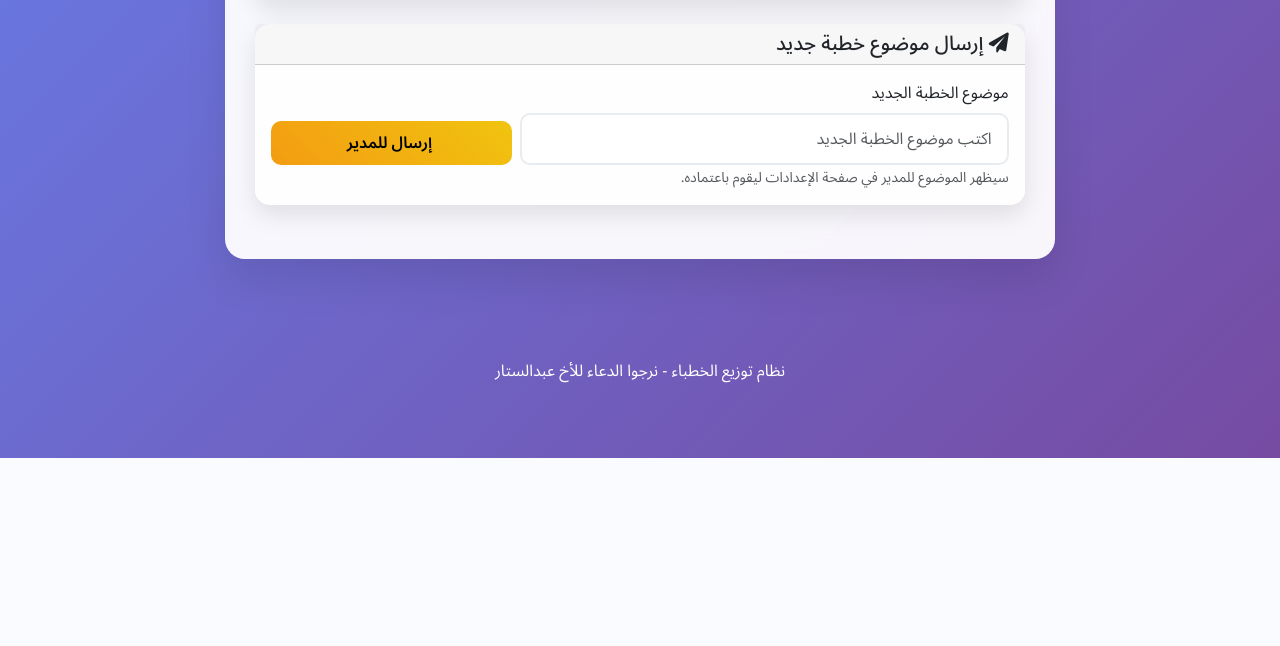
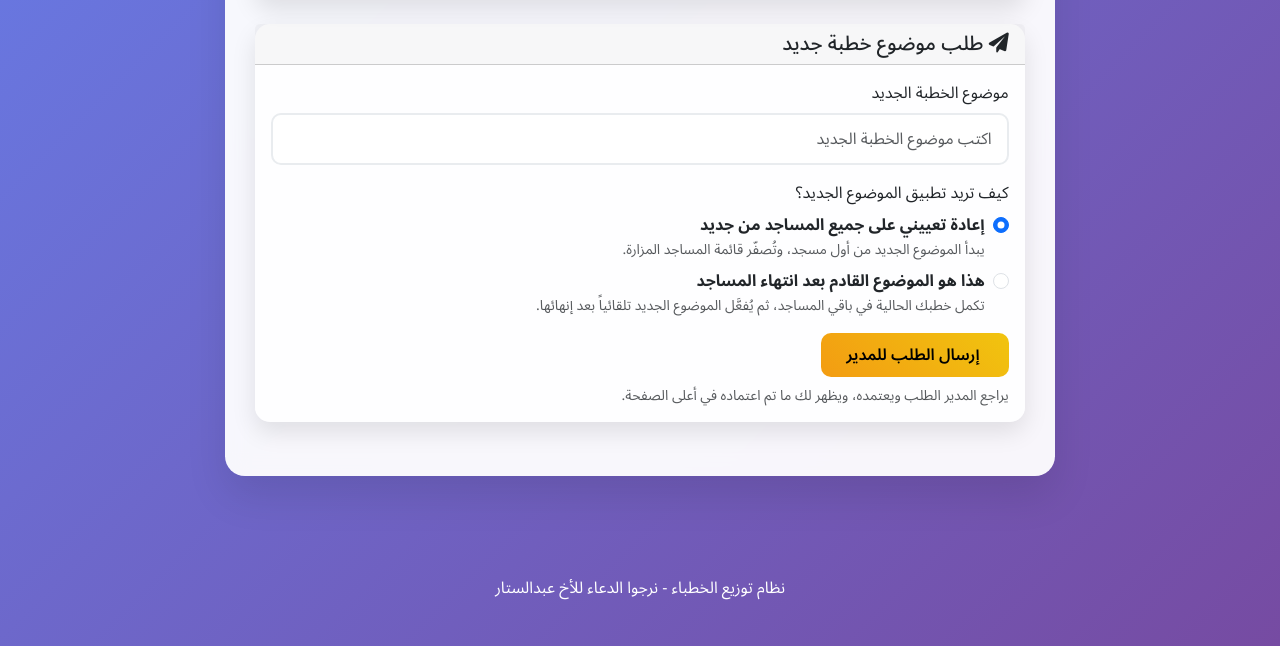
Before and after one commit to abdomakrt/mosqi, a Flask app: template templates/my.html in a window 1280 px wide. Shown: the part 342-988 px from the top of the page. Before the commit the page ends 800 px from the top, so only its background shows below. Run offline with Flask 3, Linux system fonts and the light colour scheme; the template is opened without the code that fills it: values that come from a table or form of the project are taken from there, others are empty; data comes from the database, SQL or seed files in the repository.

Commit message:
feat: طلب الموضوع الجديد كسؤال (إعادة تعيين / موضوع قادم) + إزالة زر (أدّيت الخطبة) من جهة الخطيب
صفحة الخطيب /my:
- إزالة زر 'أدّيت الخطبة' (التوزيع للمستقبل) وبقاء زر 'اعتذرت'
- جدول الأسابيع الأربعة القادمة فقط (لا يظهر الماضي)
- نموذج 'طلب موضوع خطبة جديد' مع سؤال:
  1) إعادة تعييني على جميع المساجد من جديد
  2) هذا هو الموضوع القادم بعد انتهاء المساجد

المنطق:
- أعمدة جديدة: khateb.pending_topic_mode + pending_topic_approved (ترحيل تلقائي)
- وضع reset: يُفعَّل الموضوع فوراً وتُصفَّر المساجد المزارة
- وضع after_current: يُجدول ويبقى الموضوع الحالي حتى إنهاء المساجد،
  ثم يُفعَّل الموضوع الجديد تلقائياً وتُصفَّر المساجد
- مسارات جديدة: /assignment/<id>/complete (المدير يسجل الأداء + تحديث الزيارات)،
  /khateb/<id>/activate_topic، /khateb/<id>/reject_topic

الإعدادات:
- جدول المواضيع يعرض الحالة والوضعية وأزرار: اعتماد / تفعيل الآن / إلغاء
- صفحة الخطباء: زر 'تسجيل أداء الخطبة' للمدير

```diff
--- a/app.py
+++ b/app.py
@@ -118,6 +118,42 @@ def whatsapp_link(phone, name, message=None):
 
 ADMIN_PASSWORD_KEY = 'admin_password_hash'
 
+# أوضاع طلب الموضوع الجديد من الخطيب
+TOPIC_MODE_RESET = 'reset'              # إعادة التعيين على جميع المساجد من جديد
+TOPIC_MODE_AFTER_CURRENT = 'after_current'  # الموضوع القادم بعد إنهاء المساجد الحالية
+
+
+def activate_new_topic(khateb, topic):
+    """تفعيل موضوع جديد للخطيب: تعيين الموضوع + تصفير المساجد المزارة"""
+    khateb.current_topic = topic
+    khateb.pending_topic = None
+    khateb.pending_topic_mode = None
+    khateb.pending_topic_approved = 0
+    khateb.mosques_visited = json.dumps([])
+    khateb.last_topic_change = datetime.utcnow()
+    db.session.add(khateb)
+    return khateb
+
+
+def maybe_activate_queued_topic(khateb):
+    """إذا كان هناك موضوع معتمد مجدول (بعد_current) وتم إنهاء جميع المساجد => يُفعَّل تلقائياً"""
+    if not khateb.pending_topic:
+        return False
+    if khateb.pending_topic_mode != TOPIC_MODE_AFTER_CURRENT:
+        return False
+    if not khateb.pending_topic_approved:
+        return False
+
+    total_mosques = Mosque.query.count()
+    if not total_mosques:
+        return False
+    if len(khateb.get_visited_mosques_list()) < total_mosques:
+        return False
+
+    activate_new_topic(khateb, khateb.pending_topic)
+    db.session.commit()
+    return True
+
 
 def verify_admin_password(password):
     """التحقق من كلمة مرور المدير.
@@ -291,6 +327,8 @@ class Khateb(db.Model):
     access_code_hash = db.Column(db.String(255))  # رمز الدخول المشفّر (6 أرقام)
     is_active = db.Column(db.Integer, default=1)  # 1 = مفعّل، 0 = موقوف
     pending_topic = db.Column(db.String(300), nullable=True)  # موضوع مقترح بانتظار اعتماد المدير
+    pending_topic_mode = db.Column(db.String(20), nullable=True)  # reset = من جديد / after_current = بعد إنهاء المساجد
+    pending_topic_approved = db.Column(db.Integer, default=0)  # 1 = معتمد ومجدول للتفعيل بعد إنهاء المساجد
     created_at = db.Column(db.DateTime, default=datetime.utcnow)
     assignments = db.relationship('Assignment', backref='khateb', lazy=True)
 
@@ -1847,38 +1885,6 @@ def my():
     )
 
 
-@app.route('/my/assignment/<int:assignment_id>/complete', methods=['POST'])
-@login_required
-def my_complete_assignment(assignment_id):
-    """تأكيد أداء الخطبة: completed + إضافة المسجد لقائمة المساجد المزارة (مرة واحدة فقط)"""
-    khateb = current_khateb()
-    if not khateb:
-        logout_session()
-        return redirect(url_for('login'))
-
-    assignment = Assignment.query.get(assignment_id)
-    if not assignment or assignment.khateb_id != khateb.id:
-        flash('التعيين غير موجود', 'error')
-        return redirect(url_for('my'))
-
-    if assignment.status == 'cancelled':
-        flash('هذا التعيين ملغى بالفعل', 'error')
-        return redirect(url_for('my'))
-
-    assignment.status = 'completed'
-    db.session.add(assignment)
-
-    visited = khateb.get_visited_mosques_list()
-    if assignment.mosque_id not in visited:
-        visited.append(assignment.mosque_id)
-        khateb.mosques_visited = json.dumps(visited)
-        db.session.add(khateb)
-
-    db.session.commit()
-    flash('تم تسجيل أداء الخطبة، بارك الله فيك', 'success')
-    return redirect(url_for('my'))
-
-
 @app.route('/my/assignment/<int:assignment_id>/apologize', methods=['POST'])
 @login_required
 def my_apologize_assignment(assignment_id):
@@ -1912,7 +1918,10 @@ def my_apologize_assignment(assignment_id):
 @app.route('/my/topic', methods=['POST'])
 @login_required
 def my_submit_topic():
-    """إرسال موضوع جديد من الخطيب (يُحفظ كـ pending_topic بانتظار اعتماد المدير)"""
+    """طلب موضوع جديد من الخطيب مع تحديد طريقة التطبيق:
+       - reset: إعادة التعيين على جميع المساجد من جديد
+       - after_current: الموضوع القادم بعد إنهاء المساجد الحالية
+    """
     khateb = current_khateb()
     if not khateb:
         logout_session()
@@ -1923,10 +1932,20 @@ def my_submit_topic():
         flash('يرجى كتابة موضوع الخطبة الجديد', 'error')
         return redirect(url_for('my'))
 
+    mode = request.form.get('mode', TOPIC_MODE_RESET)
+    if mode not in (TOPIC_MODE_RESET, TOPIC_MODE_AFTER_CURRENT):
+        mode = TOPIC_MODE_RESET
+
     khateb.pending_topic = topic[:300]
+    khateb.pending_topic_mode = mode
+    khateb.pending_topic_approved = 0
     db.session.add(khateb)
     db.session.commit()
-    flash('تم إرسال الموضوع الجديد إلى المدير للاعتماد', 'success')
+
+    if mode == TOPIC_MODE_AFTER_CURRENT:
+        flash('تم إرسال طلب الموضوع القادم للمدير — سيُفعَّل تلقائياً بعد إنهاء جميع المساجد', 'success')
+    else:
+        flash('تم إرسال طلب الموضوع الجديد للمدير — وسيُعتمد مع إعادة تعيين جميع المساجد', 'success')
     return redirect(url_for('my'))
 
 
@@ -1956,10 +1975,46 @@ def khateb_regenerate_code(khateb_id):
     })
 
 
+@app.route('/assignment/<int:assignment_id>/complete', methods=['POST'])
+@admin_required
+def api_complete_assignment(assignment_id):
+    """تسجيل أداء الخطبة (من قبل المدير بعد انتهاء الجمعة): completed + إضافة المسجد للمساجد المزارة"""
+    assignment = Assignment.query.get(assignment_id)
+    if not assignment:
+        return jsonify({'success': False, 'message': 'التعيين غير موجود'}), 404
+
+    if assignment.status == 'cancelled':
+        return jsonify({'success': False, 'message': 'هذا التعيين ملغى'}), 400
+
+    assignment.status = 'completed'
+    db.session.add(assignment)
+
+    khateb = Khateb.query.get(assignment.khateb_id)
+    message = 'تم تسجيل أداء الخطبة'
+    if khateb:
+        visited = khateb.get_visited_mosques_list()
+        if assignment.mosque_id not in visited:
+            visited.append(assignment.mosque_id)
+            khateb.mosques_visited = json.dumps(visited)
+            db.session.add(khateb)
+
+    db.session.commit()
+
+    # تفعيل الموضوع المجدول تلقائياً إذا أنهى الخطيب جميع المساجد
+    if khateb and maybe_activate_queued_topic(khateb):
+        message += ' — وتم تفعيل موضوعك الجديد: %s' % khateb.current_topic
+
+    return jsonify({'success': True, 'message': message})
+
+
 @app.route('/khateb/<int:khateb_id>/approve_topic', methods=['POST'])
 @admin_required
 def khateb_approve_topic(khateb_id):
-    """اعتماد الموضوع الجديد المقترح من الخطيب وتصفير المساجد المزارة"""
+    """اعتماد الموضوع الجديد المقترح من الخطيب
+
+    - وضع 'reset': يُفعَّل فوراً وتُصفّر المساجد المزارة
+    - وضع 'after_current': يُجدول للتفعيل تلقائياً بعد إنهاء الخطيب جميع المساجد
+    """
     khateb = Khateb.query.get(khateb_id)
     if not khateb:
         flash('الخطيب غير موجود', 'error')
@@ -1969,14 +2024,59 @@ def khateb_approve_topic(khateb_id):
         flash('لا يوجد موضوع مقترح لهذا الخطيب', 'error')
         return redirect(url_for('settings'))
 
-    khateb.current_topic = khateb.pending_topic
+    topic = khateb.pending_topic
+    mode = khateb.pending_topic_mode or TOPIC_MODE_RESET
+
+    if mode == TOPIC_MODE_AFTER_CURRENT:
+        # يُجدول: يبقى الموضوع الحالي حتى ينتهي الخطيب من المساجد
+        khateb.pending_topic_approved = 1
+        db.session.add(khateb)
+        db.session.commit()
+        flash('تم اعتماد موضوع %s كموضوع قادم للخطيب %s — سيُفعَّل تلقائياً بعد إنهاء جميع المساجد'
+              % (topic, khateb.name), 'success')
+        return redirect(url_for('settings'))
+
+    activate_new_topic(khateb, topic)
+    db.session.commit()
+    flash('تم اعتماد الموضوع الجديد لـ %s وتصفير قائمة المساجد المزارة' % khateb.name, 'success')
+    return redirect(url_for('settings'))
+
+
+@app.route('/khateb/<int:khateb_id>/activate_topic', methods=['POST'])
+@admin_required
+def khateb_activate_topic(khateb_id):
+    """تفعيل موضوع الخطيب فوراً (بدون انتظار إنهاء المساجد)"""
+    khateb = Khateb.query.get(khateb_id)
+    if not khateb:
+        flash('الخطيب غير موجود', 'error')
+        return redirect(url_for('settings'))
+
+    if not khateb.pending_topic:
+        flash('لا يوجد موضوع مقترح لهذا الخطيب', 'error')
+        return redirect(url_for('settings'))
+
+    topic = khateb.pending_topic
+    activate_new_topic(khateb, topic)
+    db.session.commit()
+    flash('تم تفعيل الموضوع %s للخطيب %s وتصفير المساجد المزارة' % (topic, khateb.name), 'success')
+    return redirect(url_for('settings'))
+
+
+@app.route('/khateb/<int:khateb_id>/reject_topic', methods=['POST'])
+@admin_required
+def khateb_reject_topic(khateb_id):
+    """رفض Topic المقترح وإلغاؤه"""
+    khateb = Khateb.query.get(khateb_id)
+    if not khateb:
+        flash('الخطيب غير موجود', 'error')
+        return redirect(url_for('settings'))
+
     khateb.pending_topic = None
-    khateb.mosques_visited = json.dumps([])
-    khateb.last_topic_change = datetime.utcnow()
+    khateb.pending_topic_mode = None
+    khateb.pending_topic_approved = 0
     db.session.add(khateb)
     db.session.commit()
-
-    flash('تم اعتماد الموضوع الجديد لـ %s وتصفير قائمة المساجد المزارة' % khateb.name, 'success')
+    flash('تم إلغاء الموضوع المقترح للخطيب %s' % khateb.name, 'success')
     return redirect(url_for('settings'))
 
 
--- a/migrate.py
+++ b/migrate.py
@@ -35,6 +35,8 @@ MIGRATIONS = {
         ('access_code_hash', 'TEXT'),
         ('is_active', 'INTEGER DEFAULT 1'),
         ('pending_topic', 'VARCHAR(300)'),
+        ('pending_topic_mode', 'VARCHAR(20)'),
+        ('pending_topic_approved', 'INTEGER DEFAULT 0'),
     ],
 }
 
--- a/templates/my.html
+++ b/templates/my.html
@@ -51,10 +51,18 @@
 {% if khateb.pending_topic %}
 <div class="row mb-4">
     <div class="col-12">
+        {% if khateb.pending_topic_approved %}
+        <div class="alert alert-info">
+            <i class="fas fa-calendar-check"></i>
+            موضوعك القادم: <strong>{{ khateb.pending_topic }}</strong> — معتمد ومجدول،
+            وسيُطبَّق تلقائياً بعد إنهائك جميع المساجد بالموضوع الحالي.
+        </div>
+        {% else %}
         <div class="alert alert-warning">
             <i class="fas fa-clock"></i>
-            تم إرسال موضوعك الجديد: <strong>{{ khateb.pending_topic }}</strong> — بانتظار اعتماد مدير النظام.
+            طلب موضوعك الجديد: <strong>{{ khateb.pending_topic }}</strong> — بانتظار اعتماد مدير النظام.
         </div>
+        {% endif %}
     </div>
 </div>
 {% endif %}
@@ -101,14 +109,6 @@
                                         </td>
                                         <td>
                                             {% if a.status != 'cancelled' %}
-                                            <div class="btn-group" role="group">
-                                                <form method="POST" action="{{ url_for('my_complete_assignment', assignment_id=a.id) }}"
-                                                      style="display:inline"
-                                                      onsubmit="return confirm('هل تريد تسجيل أنك أديت هذه الخطبة؟');">
-                                                    <button type="submit" class="btn btn-sm btn-success">
-                                                        <i class="fas fa-check"></i> أدّيت الخطبة
-                                                    </button>
-                                                </form>
                                             <form method="POST" action="{{ url_for('my_apologize_assignment', assignment_id=a.id) }}"
                                                   style="display:inline"
                                                   onsubmit="return confirm('هل أنت متأكد من الاعتذار عن هذه الخطبة؟');">
@@ -116,7 +116,6 @@
                                                     <i class="fas fa-user-times"></i> اعتذرت
                                                 </button>
                                             </form>
-                                            </div>
                                             {% else %}
                                                 <span class="text-muted">-</span>
                                             {% endif %}
@@ -143,29 +142,53 @@
     <div class="col-12">
         <div class="card">
             <div class="card-header">
-                <h5 class="mb-0"><i class="fas fa-paper-plane"></i> إرسال موضوع خطبة جديد</h5>
+                <h5 class="mb-0"><i class="fas fa-paper-plane"></i> طلب موضوع خطبة جديد</h5>
             </div>
             <div class="card-body">
                 {% if khateb.pending_topic %}
                     <div class="alert alert-info mb-3">
                         <i class="fas fa-info-circle"></i>
-                        لديك موضوع قيد الاعتماد حالياً: <strong>{{ khateb.pending_topic }}</strong>
+                        لديك طلب موضوع قائم{% if khateb.pending_topic_approved %} (معتمد ومجدول){% else %} (بانتظار الاعتماد){% endif %}:
+                        <strong>{{ khateb.pending_topic }}</strong>
                     </div>
                 {% endif %}
                 <form method="POST" action="{{ url_for('my_submit_topic') }}" novalidate>
-                    <div class="row g-2 align-items-end">
-                        <div class="col-md-8">
+                    <div class="mb-3">
                         <label for="newTopic" class="form-label">موضوع الخطبة الجديد</label>
                         <input type="text" class="form-control" id="newTopic" name="topic" maxlength="300"
                                placeholder="اكتب موضوع الخطبة الجديد">
                     </div>
-                        <div class="col-md-4">
-                            <button type="submit" class="btn btn-warning w-100">
-                                <i class="fas fa-send"></i> إرسال للمدير
-                            </button>
+
+                    <div class="mb-3">
+                        <label class="form-label">كيف تريد تطبيق الموضوع الجديد؟</label>
+                        <div class="form-check mb-2">
+                            <input class="form-check-input" type="radio" name="mode" id="modeReset"
+                                   value="reset" checked>
+                            <label class="form-check-label" for="modeReset">
+                                <strong>إعادة تعييني على جميع المساجد من جديد</strong>
+                                <br>
+                                <small class="text-muted">يبدأ الموضوع الجديد من أول مسجد، وتُصفّر قائمة المساجد المزارة.</small>
+                            </label>
+                        </div>
+                        <div class="form-check">
+                            <input class="form-check-input" type="radio" name="mode" id="modeAfter"
+                                   value="after_current">
+                            <label class="form-check-label" for="modeAfter">
+                                <strong>هذا هو الموضوع القادم بعد انتهاء المساجد</strong>
+                                <br>
+                                <small class="text-muted">
+                                    تكمل خطبك الحالية في باقي المساجد، ثم يُفعَّل الموضوع الجديد تلقائياً بعد إنهائها.
+                                </small>
+                            </label>
                         </div>
                     </div>
-                    <small class="text-muted">سيظهر الموضوع للمدير في صفحة الإعدادات ليقوم باعتماده.</small>
+
+                    <button type="submit" class="btn btn-warning">
+                        <i class="fas fa-send"></i> إرسال الطلب للمدير
+                    </button>
+                    <small class="text-muted d-block mt-2">
+                        يراجع المدير الطلب ويعتمده، ويظهر لك ما تم اعتماده في أعلى الصفحة.
+                    </small>
                 </form>
             </div>
         </div>
```
Also changed, not shown: templates/khutbas.html (+19 -5 lines), templates/settings.html (+33 -3 lines). Lines whose indentation alone changed are shown as unchanged.
